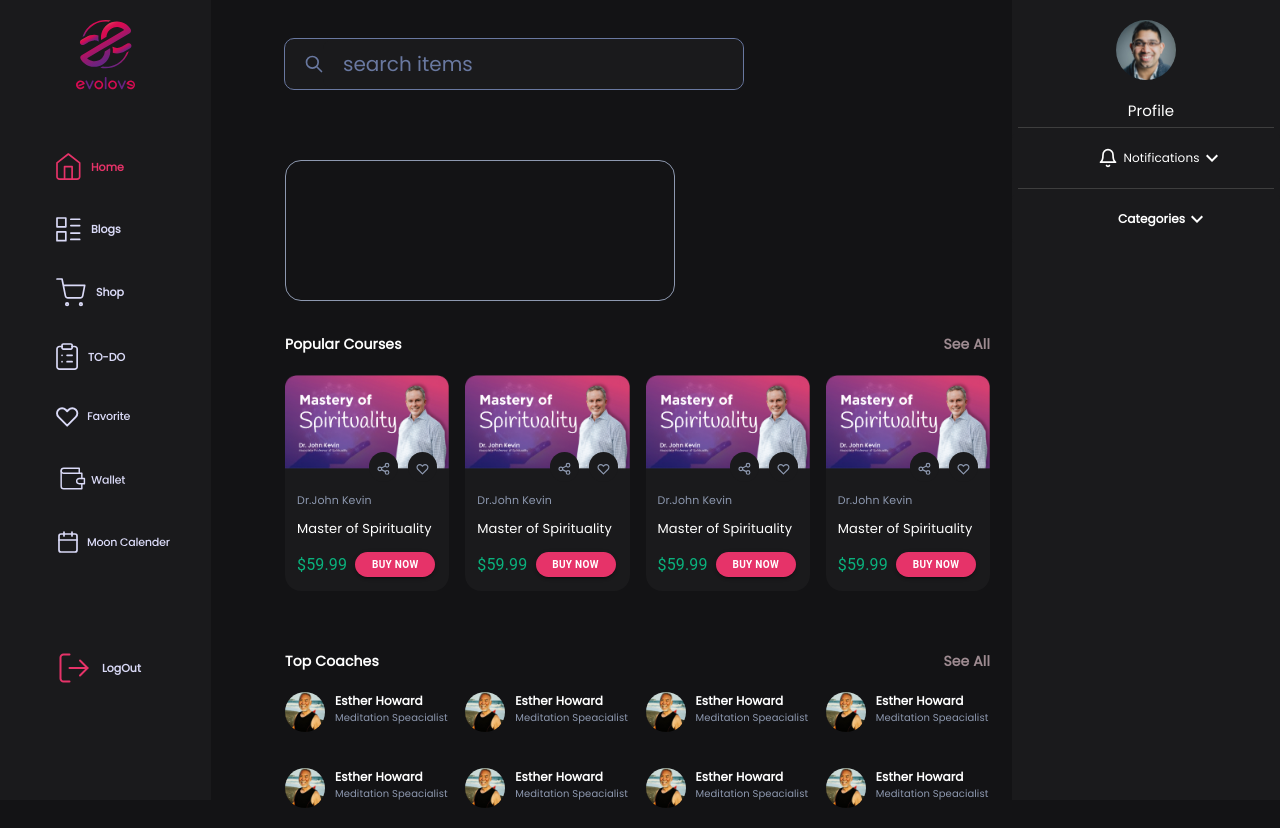
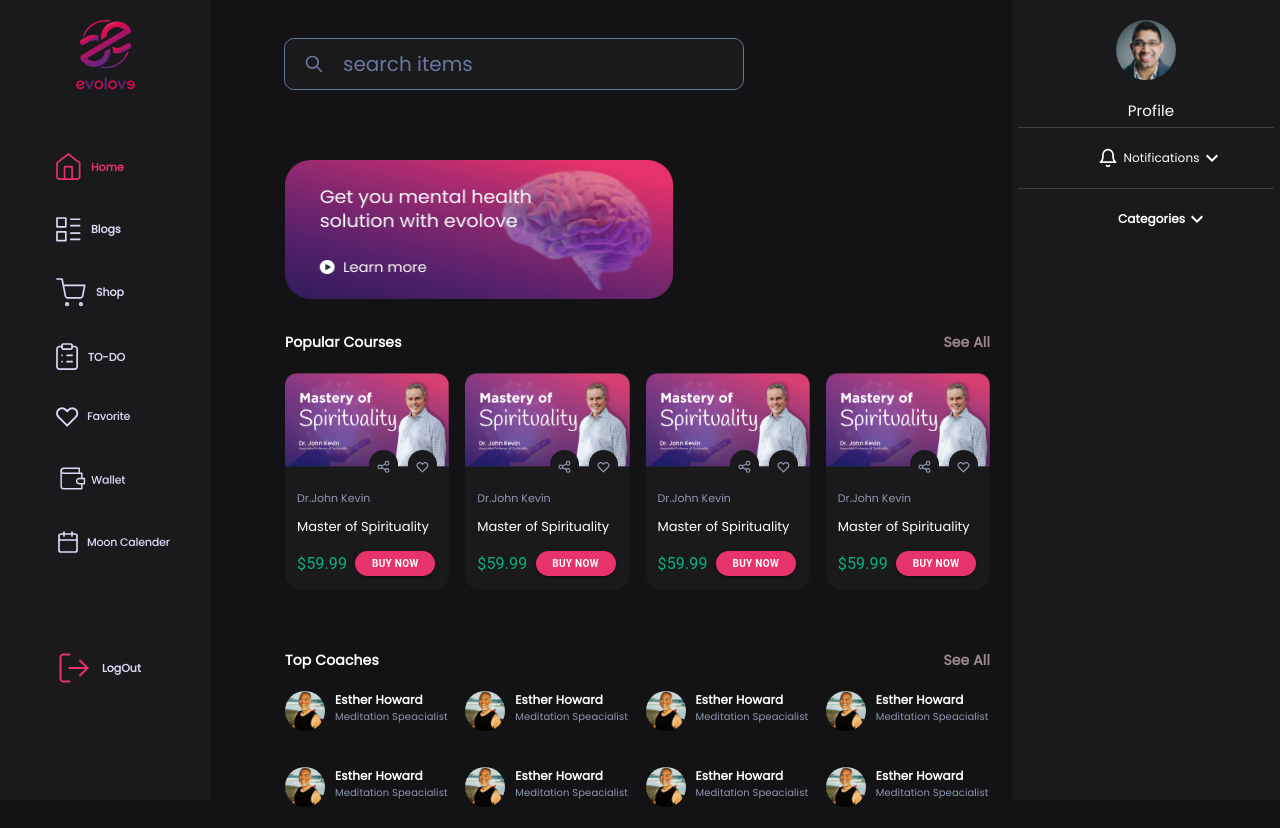
Before and after one commit to saadwaqas688/Evolove, a React (Create React App) app: page /home in a window 1280 px wide. Built offline with nearby package versions, Linux system fonts and the light colour scheme.

Commit message:
Home Top Card Added

```diff
--- a/src/Components/Containers/Home/HomeCourseCard/HomeCourseCard.jsx
+++ b/src/Components/Containers/Home/HomeCourseCard/HomeCourseCard.jsx
@@ -1,4 +1,4 @@
-import { CourseImage } from "./HomeCourseCard.style";
+import { CardFooter, CourseImage, CourseNameContainer, HeartIconContainer, IconContainer, NameContainer, ShareIconContainer } from "./HomeCourseCard.style";
  import cardImage from "../../../../assets/images/homeOnBoarding/courseCard.png";
 import BoxCom from "../../../UI/BoxCom/BoxCom";
 import { Typography } from "@mui/material";
@@ -12,29 +12,27 @@ import { HeartIcon } from "../../../../assets/icons/HeartIcon";
   <BoxCom sx={{background:Colors.dark,borderRadius:"16px"}}>
 
     <CourseImage src={cardImage} alt="Paris" />
-    <BoxCom  sx={{display:"flex",marginTop:"-25px",justifyContent:"flex-end",marginRight:"12px"}}>
-
-    <BoxCom sx={{paddingTop:"5px",paddingLeft:"8px",paddingRight:"8px",borderRadius:"20px",background:Colors.dark}}>
+    <IconContainer >
+    <ShareIconContainer>
    <ShareIcon />
-    </BoxCom>
-   <BoxCom sx={{paddingTop:"5px",paddingLeft:"8px",paddingRight:"8px",marginLeft:"10px",borderRadius:"40px",background:Colors.dark}}>
+    </ShareIconContainer>
+   <HeartIconContainer >
     <HeartIcon/>
-   </BoxCom>
-    </BoxCom>
+   </HeartIconContainer>
+    </IconContainer>
     <BoxCom >
-    <Typography variant="body1" sx={{color:Colors.darkGrey,marginLeft:"12px",marginTop:"10px",fontSize:"11px",   fontFamily: '"Poppins", "sans-serif"'
-}}>
+    <NameContainer variant="body1" >
      Dr.John Kevin
-    </Typography>
-    <Typography variant="body1" sx={{color:"white",marginLeft:"12px",marginTop:"10px",fontSize:"13px",fontFamily: '"Poppins", "sans-serif"'}}>
+    </NameContainer>
+    <CourseNameContainer variant="body1">
      Master of Spirituality
-    </Typography>
-    <BoxCom sx={{marginTop:"10px",paddingBottom:"10px",paddingRight:"10px",display:"flex",justifyContent:"space-between",alignItems:"center"}}>
+    </CourseNameContainer>
+    <CardFooter >
     <Typography variant="body1" sx={{color:"#0AB27D",marginLeft:"12px"}}>
      $59.99
     </Typography>
     <Button variant="contained" size="small" sx={{width:"80px",height:"25px",fontSize:"10px"}} >Buy Now</Button>
-    </BoxCom>
+    </CardFooter>
     </BoxCom>
 
   </BoxCom>
--- a/src/Components/Containers/Home/HomeCourseCard/HomeCourseCard.style.js
+++ b/src/Components/Containers/Home/HomeCourseCard/HomeCourseCard.style.js
@@ -1,49 +1,6 @@
-import { Card, CardMedia, styled} from "@mui/material";
+import { styled} from "@mui/material";
 import { Colors } from "../../../../config/palette";
 import BoxCom from "../../../UI/BoxCom/BoxCom";
-  // export const CourseCard = styled(BoxCom)(({ theme,src }) => ({
-  //   fontFamily: '"Poppins", "sans-serif"',
-  //   color:Colors.darkGrey,
-  //   borderRadius:"16px",
-  //   border:"1px solid",
-  //   height:"218px",
-  //   width:"100%",
-  //   [theme.breakpoints.down("lg")]: {
-  //       width:"100%",
-  //       height:"200px",
-  //     },
-
-  // }));
-
-  export const CourseCard = styled(Card)(({ theme }) => ({
-
-    // minWidth: "3%",
-    minHeight:"100px",
-    borderRadius:"16px",
-    [theme.breakpoints.down("md")]: {
-      minHeight:"300px",
-      // borderRadius:"30px",
-
-
-        // width:"100%",
-        // height:"200px",
-      },
-      [theme.breakpoints.down("sm")]: {
-        // borderRadius:"40px",
-
-
-          // width:"100%",
-          // height:"200px",
-        },
-
-  }));
-
-  export const CourseCardMedia = styled(CardMedia)(({ theme }) => ({
-    objectFit:"fill",
-    // height:"115px",
-
-
-  }));
 
 
   export const CourseImage = styled("img")(({ src, theme }) => ({
@@ -57,3 +14,58 @@ import BoxCom from "../../../UI/BoxCom/BoxCom";
       height:'auto',
     },
   }));
+
+
+  export const IconContainer = styled(BoxCom)(() => ({
+    display:"flex",
+    marginTop:"-25px",
+    justifyContent:"flex-end",
+    marginRight:"12px"
+  }));
+
+  export const ShareIconContainer = styled(BoxCom)(() => ({
+    paddingTop:"5px",
+    paddingLeft:"8px",
+    paddingRight:"8px",
+    borderRadius:"20px",
+    background:Colors.dark,
+  }));
+
+  export const HeartIconContainer = styled(BoxCom)(() => ({
+    paddingTop:"5px",
+    paddingLeft:"8px",
+    paddingRight:"8px",
+    marginLeft:"10px",
+    borderRadius:"40px",
+    background:Colors.dark,
+  }));
+
+
+  export const NameContainer = styled(BoxCom)(() => ({
+    color:Colors.darkGrey,
+    marginLeft:"12px",
+    marginTop:"10px",
+    fontSize:"11px",
+    fontFamily: '"Poppins", "sans-serif"',
+
+  }));
+
+
+  export const CourseNameContainer = styled(BoxCom)(() => ({
+    color:"white",
+    marginLeft:"12px",
+    marginTop:"10px",
+    fontSize:"13px",
+    fontFamily: '"Poppins", "sans-serif"',
+
+  }));
+
+  export const CardFooter = styled(BoxCom)(() => ({
+    marginTop:"10px",
+    paddingBottom:"10px",
+    paddingRight:"10px",
+    display:"flex",
+    justifyContent:"space-between",
+    alignItems:"center"
+
+  }));
--- a/src/Components/Containers/Home/HomeTopCard/HomeTopCard.jsx
+++ b/src/Components/Containers/Home/HomeTopCard/HomeTopCard.jsx
@@ -1,9 +1,13 @@
-import { CardContainer } from "./HomeTopCard.style";
+import { CardContainer, CourseImage } from "./HomeTopCard.style";
+import cardImage from "../../../../assets/images/homeOnBoarding/HomeTopCardImage.png";
+
 
   const HomeTopCard = () => {
     return (
 
-  <CardContainer />
+  <CardContainer >
+    <CourseImage src={cardImage} alt="Paris" />
+    </CardContainer>
 
   );
   };
--- a/src/Components/Containers/Home/HomeTopCard/HomeTopCard.style.js
+++ b/src/Components/Containers/Home/HomeTopCard/HomeTopCard.style.js
@@ -1,17 +1,24 @@
 import { styled} from "@mui/material";
-import { Colors } from "../../../../config/palette";
 import BoxCom from "../../../UI/BoxCom/BoxCom";
 
-  export const CardContainer = styled(BoxCom)(({ theme,src }) => ({
-    fontFamily: '"Poppins", "sans-serif"',
-    color:Colors.darkGrey,
-    borderRadius:"16px",
-    border:"1px solid",
+  export const CardContainer = styled(BoxCom)(({ theme }) => ({
+    borderRadius:"26px",
+    border:"1px transparent",
     height:"139px",
     width:"55%",
     [theme.breakpoints.down("lg")]: {
         width:"100%",
-        height:"200px",
+        height:"auto",
       },
 
   }));
+
+
+  export const CourseImage = styled("img")(({ src, theme }) => ({
+    src: `url(${src})`,
+    width: "100%",
+    height:"100%",
+    [theme.breakpoints.down("lg")]: {
+      height:'auto',
+    },
+  }));
```
Also changed, not shown: src/assets/images/homeOnBoarding/HomeTopCardImage.png (added).
